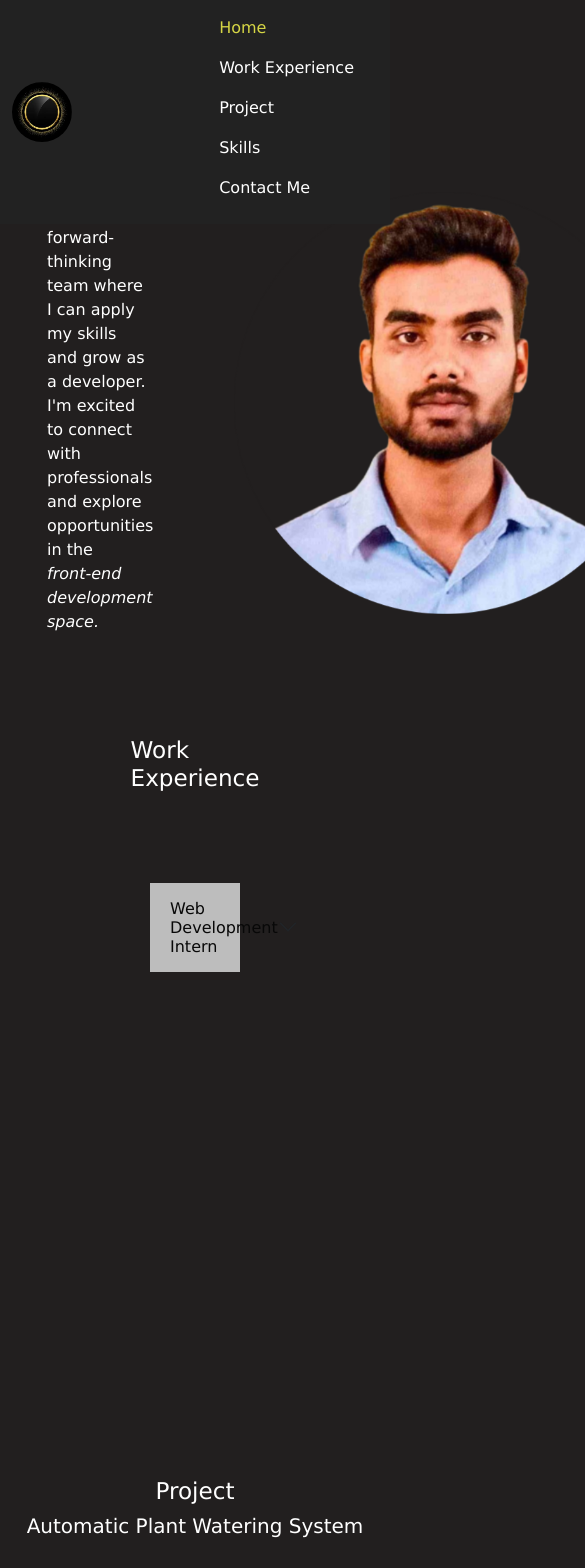
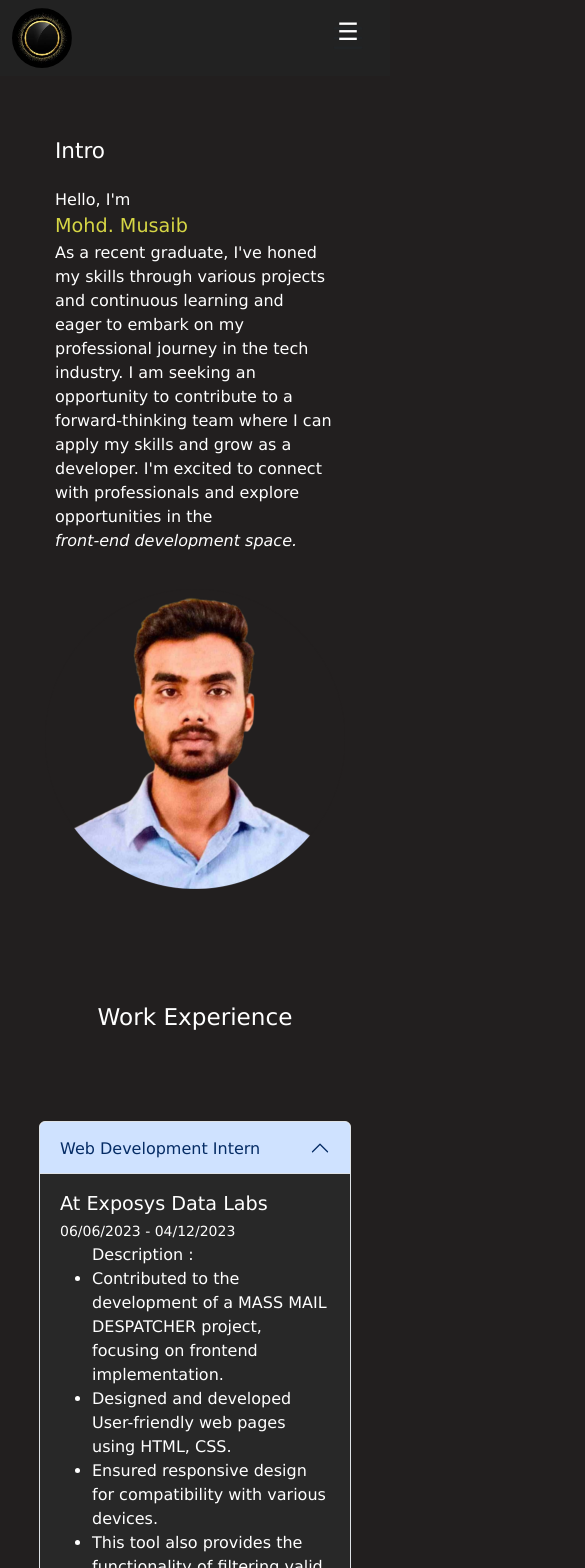
Before and after one commit to muhammadmusaib/myportfolio, a React (Create React App) app: page / in a window 390 px wide. Shown: the top 1568 px of the page, 585 px wide, since content can reach past the window. Built offline with nearby package versions, Linux system fonts and the light colour scheme.

Commit message:
FEAT: Responsiveness Added and .gitignore file added

```diff
--- a/src/components/Intro.css
+++ b/src/components/Intro.css
@@ -1,30 +1,64 @@
-.firstSection{
+.firstSection {
   display: flex;
+  flex-wrap: wrap;
   justify-content: space-around;
-    margin-top: 220px;
+  margin-top: 20%;
   margin-bottom: 95px;
+  padding: 20px 10%;
 }
-  .firstSection div{
-    width: 30%;
+
+.firstSection div {
+  width: 100%;
+  max-width: 400px; /* Ensure it doesn't get too wide */
 }
-  .leftSection{
+
+.leftSection {
   position: relative;
-    height: 50vh;
-    /* width: 50rem; */
-    padding: 0.5rem;
+  padding: 1rem;
   font-size: 1rem;
   font-weight: 500;
   display: flex;
   flex-direction: column;
   justify-content: flex-end;
+}
 
+.rightSection {
+  display: flex;
+  justify-content: center;
+  align-items: center;
+  margin-top: 20px; /* Add some space between sections on smaller screens */
 }
-  .rightSection img{
-   position: absolute;
+
+.rightSection img {
   border: none;
-   top: 12rem;
   object-fit: cover;
-   margin-right: 90px;
-   height: 50vh;
+  height: auto;
+  width: 100%;
+  max-width: 300px;
   background-repeat: no-repeat;
 }
+
+@media (min-width: 768px) {
+  .firstSection {
+    flex-wrap: nowrap;
+  }
+
+  .firstSection div {
+    width: 45%; /* Take more space on larger screens */
+  }
+
+  .rightSection img {
+    height: 50vh;
+    width: auto;
+  }
+}
+
+@media (min-width: 1024px) {
+  .firstSection {
+    justify-content: space-around;
+  }
+
+  .leftSection {
+    font-size: 1.2rem;
+  }
+}
--- a/src/components/Intro.js
+++ b/src/components/Intro.js
@@ -1,6 +1,6 @@
 import React from "react";
-import './Intro.css';
-import profilepic from '../profilepic.png';
+import "./Intro.css";
+import profilepic from "../profilepic.png";
 
 const Intro = () => {
   return (
@@ -8,16 +8,20 @@ const Intro = () => {
       <section className="firstSection" id="intro">
         <div className="leftSection">
           <h4 className="my-4 italic">Intro</h4>
-          Hello, I'm <br/>
-          <span style={{color:"rgb(214, 214, 69)"}}><big>Mohd. Musaib</big></span> As a recent graduate, I've honed my skills through various projects
+          Hello, I'm <br />
+          <span style={{ color: "rgb(214, 214, 69)" }}>
+            <big>Mohd. Musaib</big>
+          </span>
+          As a recent graduate, I've honed my skills through various projects
           and continuous learning and eager to embark on my professional journey
           in the tech industry. I am seeking an opportunity to contribute to a
           forward-thinking team where I can apply my skills and grow as a
           developer. I'm excited to connect with professionals and explore
-          opportunities in the <i className="italic">front-end development space.</i>
+          opportunities in the
+          <i className="italic">front-end development space.</i>
         </div>
         <div className="rightSection">
-         <img src={profilepic} alt="profile" ClassName="myimage" />
+          <img src={profilepic} alt="profile" className="myimage" />
         </div>
       </section>
     </div>
--- a/src/components/Navbar.css
+++ b/src/components/Navbar.css
@@ -1,47 +1,81 @@
-
-.logo{
-    /* width: 50px; */
+.logo {
   height: 60px;
-    display: flex;
-    /* margin-left: 15vh; */
-    flex-direction: column;
   border-radius: 100%;
-
-  }
-  #navbarSupportedContent{
-    flex-direction: column-reverse;
-    display: flex ;
-    flex-basis: auto;
-    align-content: flex-end;
-    justify-content: space-evenly;
-    align-items: stretch;
-    flex-wrap: wrap;
-    /* flex-direction: column-reverse; */
 }
 
-  .navbar{
+.navbar {
   display: flex;
   background-color: rgb(34, 34, 34);
   width: 100%;
 }
-  .nav-link{
+
+.navbar-toggler {
+  background: none;
+  border: none;
+  color: white;
+  font-size: 1.5rem;
+}
+
+.navbar-toggler-icon {
+  display: inline-block;
+}
+
+.navbar-collapse {
+  flex-basis: auto;
+  flex-grow: 1;
+  align-items: center;
+  justify-content: flex-end;
+}
+
+.navbar-collapse.show {
+  display: flex;
+  flex-direction: column;
+  align-items: center;
+}
+
+.navbar-nav {
+  display: flex;
+  flex-direction: row;
+  align-items: center;
+}
+
+.nav-link {
   color: white;
   cursor: pointer;
 }
-  .nav-link:hover{
-    color: rgb(214, 214 , 69);
+
+.nav-link:hover {
+  color: rgb(214, 214, 69);
   padding-bottom: 0.1rem;
   border-bottom: 0.2px solid rgb(214, 214, 69);
   font-size: 1.01rem;
 }
-  .nav-item a{
+
+.nav-item a {
   font-family: verdana;
   font-weight: 300;
 }
-Link{
-  cursor: pointer;
+
+.navbar-nav .nav-link.active,
+.navbar-nav .nav-link.show {
+  color: rgb(214, 214, 69);
 }
-.navbar-nav .nav-link.active, .navbar-nav .nav-link.show {
-  color: rgb(214, 214, 69);
 
+@media (max-width: 768px) {
+  .navbar-collapse {
+    display: none;
   }
+
+  .navbar-collapse.show {
+    display: flex;
+  }
+
+  .navbar-nav {
+    flex-direction: column;
+    align-items: flex-start;
+  }
+
+  .nav-link {
+    margin: 10px 0;
+  }
+}
--- a/src/components/Navbar.js
+++ b/src/components/Navbar.js
@@ -1,47 +1,103 @@
-import React from "react";
-import './Navbar.css';
-import logo from '../logo3.jpg'
+import React, { useState } from "react";
+import "./Navbar.css";
+import logo from "../logo3.jpg";
 import { Link } from "react-scroll";
 
 const Navbar = () => {
+  const [isOpen, setIsOpen] = useState(false);
+
+  const toggleMenu = () => {
+    setIsOpen(!isOpen);
+  };
+
   return (
-    <div>
-      <nav className="navbar fixed-top navbar-expand-lg ">
-        <div className="container-fluid">
-
-          <img src={logo} alt="logo"  className="logo" />
-          <div className="collapse navbar-collapse " id="navbarSupportedContent">
+    <nav className="navbar fixed-top navbar-expand-lg">
+      <div className="container-fluid">
+        <img src={logo} alt="logo" className="logo" />
+        <div className="d-flex">
+          <button className="navbar-toggler" type="button" onClick={toggleMenu}>
+            <span className="navbar-toggler-icon">&#9776;</span>
+          </button>
+          <div
+            className={`collapse navbar-collapse ${isOpen ? "show" : ""}`}
+            id="navbarSupportedContent"
+          >
             <ul className="navbar-nav me-auto mb-2 mb-lg-0">
-              <li className="nav-item ">
-                <Link className="nav-link mx-4 " activeClass="active" to="intro" spy={true} smooth={true} duration={5} offset={-220} >
+              <li className="nav-item">
+                <Link
+                  onClick={() => setIsOpen(false)}
+                  className="nav-link mx-4"
+                  activeClass="active"
+                  to="intro"
+                  spy={true}
+                  smooth={true}
+                  duration={500}
+                  offset={-220}
+                >
                   Home
                 </Link>
               </li>
               <li className="nav-item">
-                <Link className="nav-link mx-4"activeClass="active" to="work" spy={true} smooth={true} duration={5} offset={-80}>
+                <Link
+                  onClick={() => setIsOpen(false)}
+                  className="nav-link mx-4"
+                  activeClass="active"
+                  to="work"
+                  spy={true}
+                  smooth={true}
+                  duration={500}
+                  offset={-80}
+                >
                   Work Experience
                 </Link>
               </li>
               <li className="nav-item">
-                <Link className="nav-link mx-4" activeClass="active" to="project" spy={true} smooth={true} duration={5} offset={-80}>
+                <Link
+                  onClick={() => setIsOpen(false)}
+                  className="nav-link mx-4"
+                  activeClass="active"
+                  to="project"
+                  spy={true}
+                  smooth={true}
+                  duration={500}
+                  offset={-80}
+                >
                   Project
                 </Link>
               </li>
               <li className="nav-item">
-                <Link className="nav-link mx-4" activeClass="active" to="skills" spy={true} smooth={true} duration={5} offset={-80}>
+                <Link
+                  onClick={() => setIsOpen(false)}
+                  className="nav-link mx-4"
+                  activeClass="active"
+                  to="skills"
+                  spy={true}
+                  smooth={true}
+                  duration={500}
+                  offset={-80}
+                >
                   Skills
                 </Link>
               </li>
               <li className="nav-item">
-                <Link className="nav-link mx-4" activeClass="active" to="contact" spy={true} smooth={true} duration={5} offset={-90}>
+                <Link
+                  onClick={() => setIsOpen(false)}
+                  className="nav-link mx-4"
+                  activeClass="active"
+                  to="contact"
+                  spy={true}
+                  smooth={true}
+                  duration={500}
+                  offset={-90}
+                >
                   Contact Me
                 </Link>
               </li>
             </ul>
           </div>
         </div>
-      </nav>
-    </div>
+      </div>
+    </nav>
   );
 };
 
--- a/src/components/Work.css
+++ b/src/components/Work.css
@@ -1,19 +1,18 @@
-.Work-container{
+.work-container {
   /* margin-top: 20vh; */
-    margin-bottom: 60vh;
-    padding: 0px 150px;
+  /* margin-bottom: 60vh; */
+  padding: 0px 10%;
 }
-#accordionFlushExample{
+#accordionExample {
   margin: 90px 0px;
 }
-.accordion-button{
+.accordion-button {
   font-family: verdana;
   font-weight: 300;
   background-color: rgb(189, 189, 189);
   color: rgb(8, 8, 8);
-
 }
-.accordion-body{
-    background-color: rgb(40,40,40);
+.accordion-body {
+  background-color: rgb(40, 40, 40);
   color: white;
 }
--- a/src/components/Work.js
+++ b/src/components/Work.js
@@ -2,28 +2,72 @@ import React from "react";
 import "./Work.css";
 const Work = () => {
   return (
-    <div className="container Work-container" id="work">
+    <div className="container work-container" id="work">
       <h3 style={{ display: "flex", justifyContent: "center" }}>
         Work Experience
       </h3>
-      <div className="accordion accordion-flush " id="accordionFlushExample">
+      {/* <div className="accordion accordion-flush " id="accordionFlushExample">
         <div className="accordion-item">
-          <h2 className="accordion-header">
+          <h2 className="accordion-header" id="headingOne">
             <button
-              className="accordion-button collapsed"
+              className="accordion-button"
               type="button"
               data-bs-toggle="collapse"
               data-bs-target="#flush-collapseOne"
-              aria-expanded="false"
+              aria-expanded="true"
               aria-controls="flush-collapseOne"
             >
               Web Development Intern
             </button>
           </h2>
+          <div id="flush-collapseOne" data-bs-parent="#accordionFlushExample">
+            <div className="accordion-body">
+              <big>At Exposys Data Labs</big>
+              <br />
+              <small className="my-2">06/06/2023 - 04/12/2023</small>
+              <br />
+              <ul>
+                Description :
+                <li>
+                  Contributed to the development of a MASS MAIL DESPATCHER
+                  project, focusing on frontend implementation.
+                </li>
+                <li>
+                  Designed and developed User-friendly web pages using HTML,
+                  CSS.
+                </li>
+                <li>
+                  Ensured responsive design for compatibility with various
+                  devices.
+                </li>
+                <li>
+                  This tool also provides the functionality of filtering valid
+                  or invalid email addresses from csv files.
+                </li>
+              </ul>
+            </div>
+          </div>
+        </div>
+      </div> */}
+      <div class="accordion" id="accordionExample">
+        <div class="accordion-item">
+          <h2 class="accordion-header" id="headingOne">
+            <button
+              class="accordion-button"
+              type="button"
+              data-bs-toggle="collapse"
+              data-bs-target="#collapseOne"
+              aria-expanded="true"
+              aria-controls="collapseOne"
+            >
+              Web Development Intern
+            </button>
+          </h2>
           <div
-            id="flush-collapseOne"
-            className="accordion-collapse collapse"
-            data-bs-parent="#accordionFlushExample"
+            id="collapseOne"
+            class="accordion-collapse collapse show"
+            aria-labelledby="headingOne"
+            data-bs-parent="#accordionExample"
           >
             <div className="accordion-body">
               <big>At Exposys Data Labs</big>
```
Also changed, not shown: src/components/Project.css (+30 -8 lines), src/components/Project.js (+21 -15 lines), src/components/Skills.css (+14 -12 lines), 1 other file (tests, documents, lock files or other folders). Lines whose indentation alone changed are shown as unchanged.
